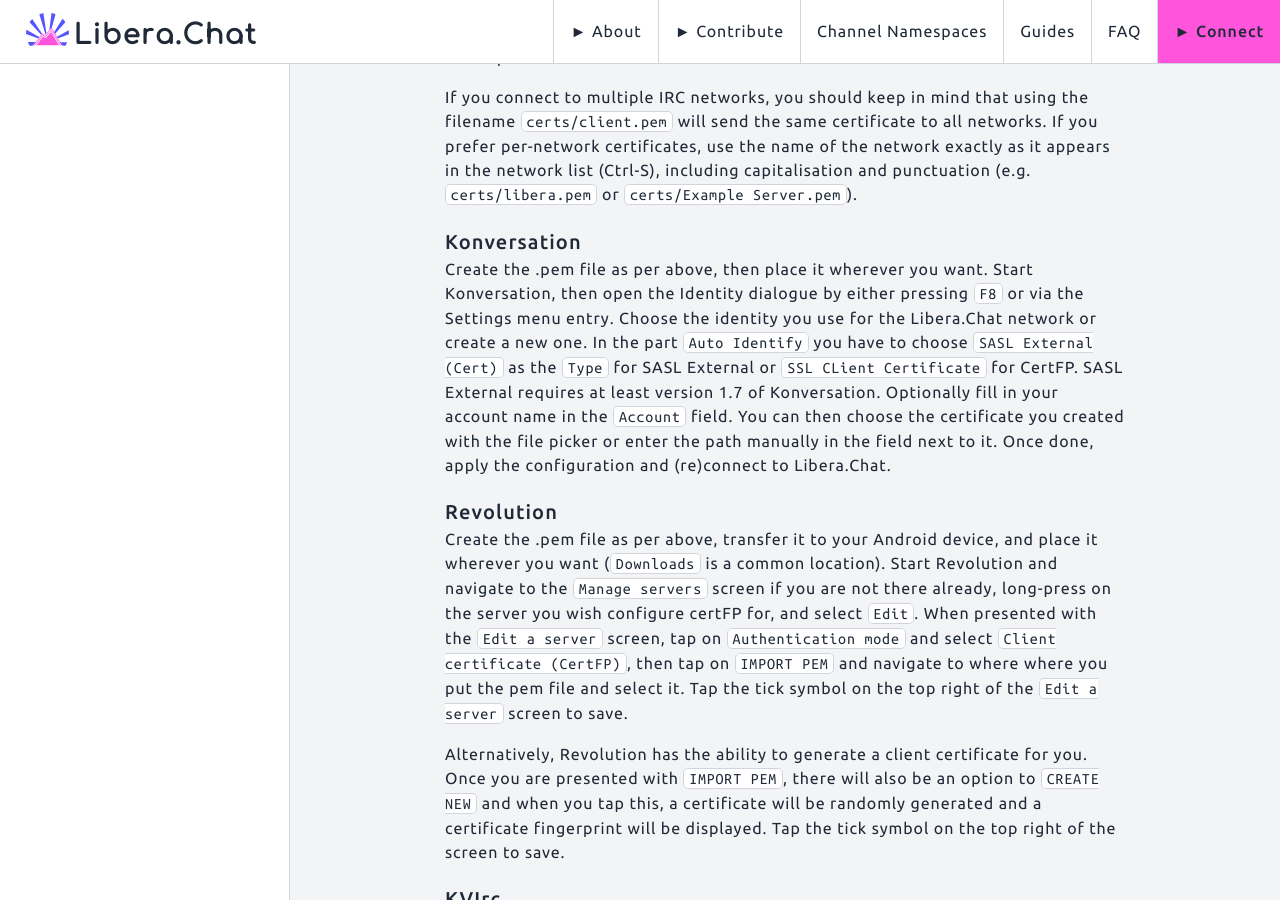
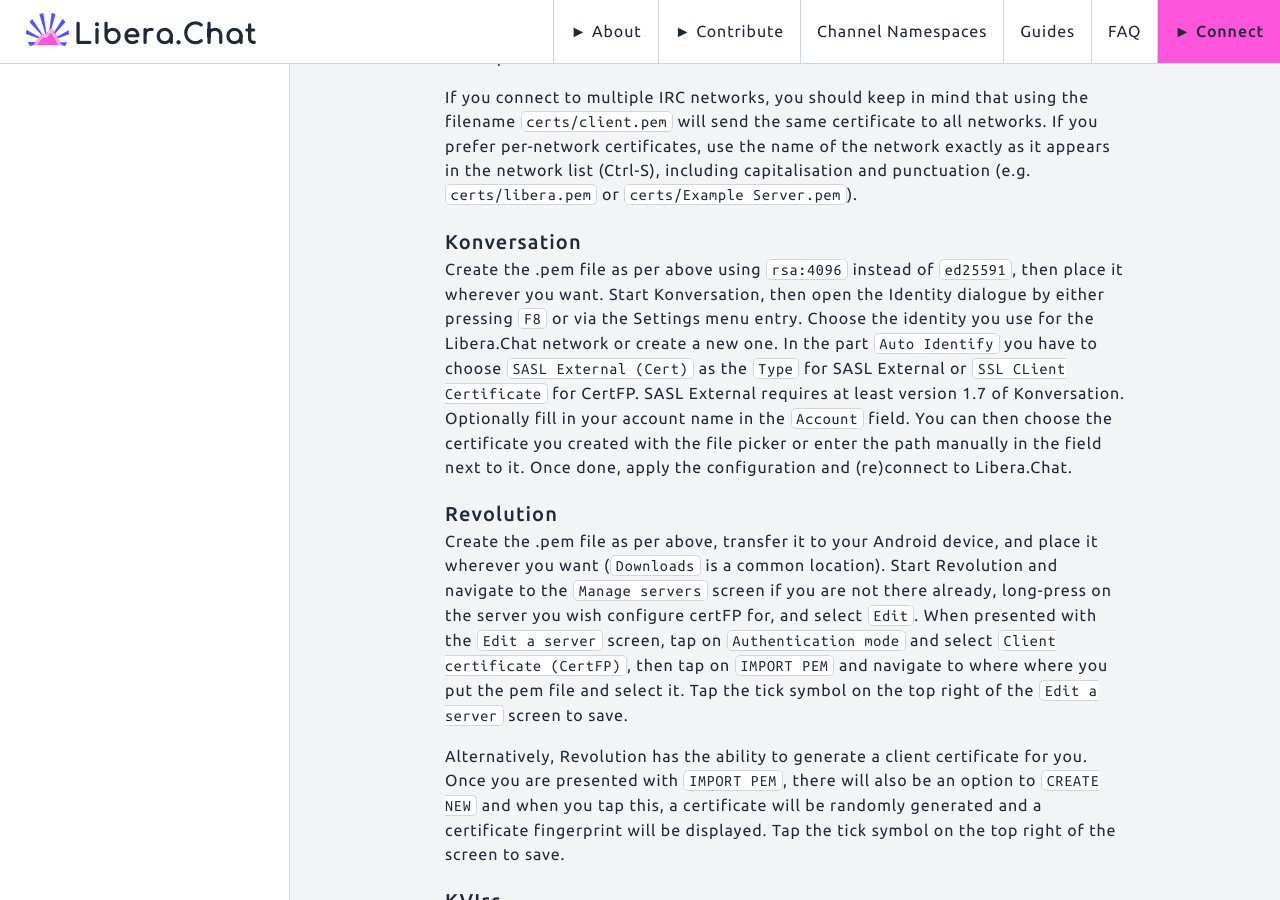
Before and after one commit to Libera-Chat/libera-chat.github.io, a Jekyll site: the page built from content/_guides/certfp.md, in a window 1280 px wide and 900 px high, scrolled down 2406 px. Built offline with Jekyll 4.4.1, drawn with Linux system fonts in a browser that asks for light colours; some of the changed text lies outside the part shown.

Commit message:
Improve instructions for silly clients

```diff
--- a/content/_guides/certfp.md
+++ b/content/_guides/certfp.md
@@ -138,10 +138,10 @@
 
 ### Konversation
 
-Create the .pem file as per above, then place it wherever you want.
-Start Konversation, then open the Identity dialogue by either pressing
-<kbd>F8</kbd> or via the Settings menu entry. Choose the identity you use
-for the Libera.Chat network or create a new one.
+Create the .pem file as per above using `rsa:4096` instead of `ed25591`,
+then place it wherever you want. Start Konversation, then open the Identity
+dialogue by either pressing <kbd>F8</kbd> or via the Settings menu entry.
+Choose the identity you use for the Libera.Chat network or create a new one.
 In the part `Auto Identify` you have to choose `SASL External (Cert)`
 as the `Type` for SASL External or `SSL CLient Certificate` for CertFP.
 SASL External requires at least version 1.7 of Konversation.
@@ -205,3 +205,12 @@
 In the future, any connections you make to Libera.Chat with your certificate
 will be logged into your account automatically. Optionally, or if you wish to
 [connect via Tor](/guides/connect), you can enable SASL with the `EXTERNAL` mechanism.
+
+## Troubleshooting
+
+### Expecting an rsa key
+
+This can happen if your client does not support the `ed25591` algorithm. If
+you wish to continue with this client, you will need to replace your
+certificate using the same command as above, but with `rsa:4096` in place of
+`ed25591`.
```
Also changed, not shown: content/_guides/connect.md (+4 -4 lines).
